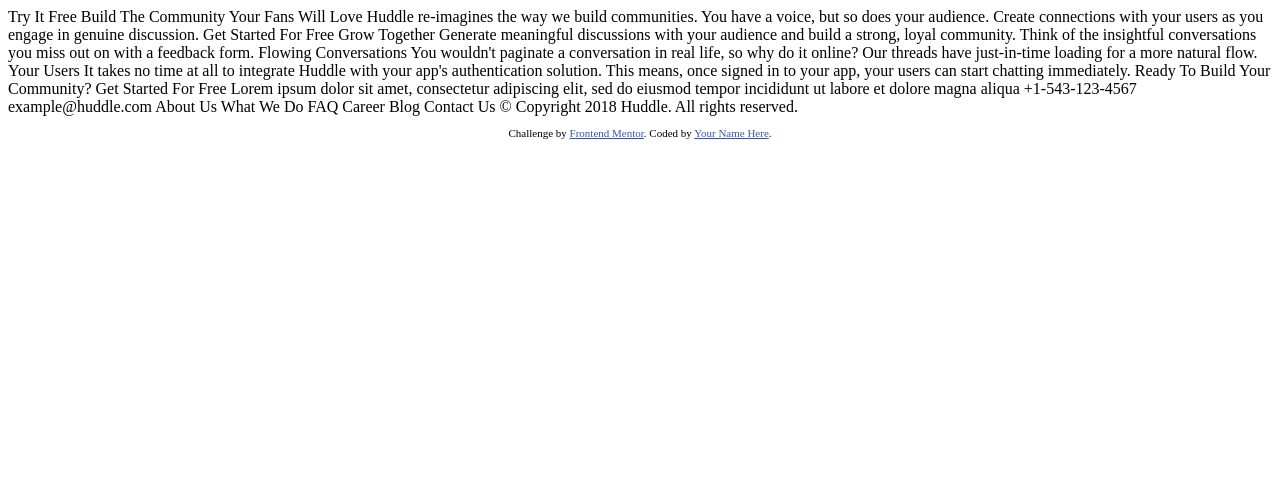
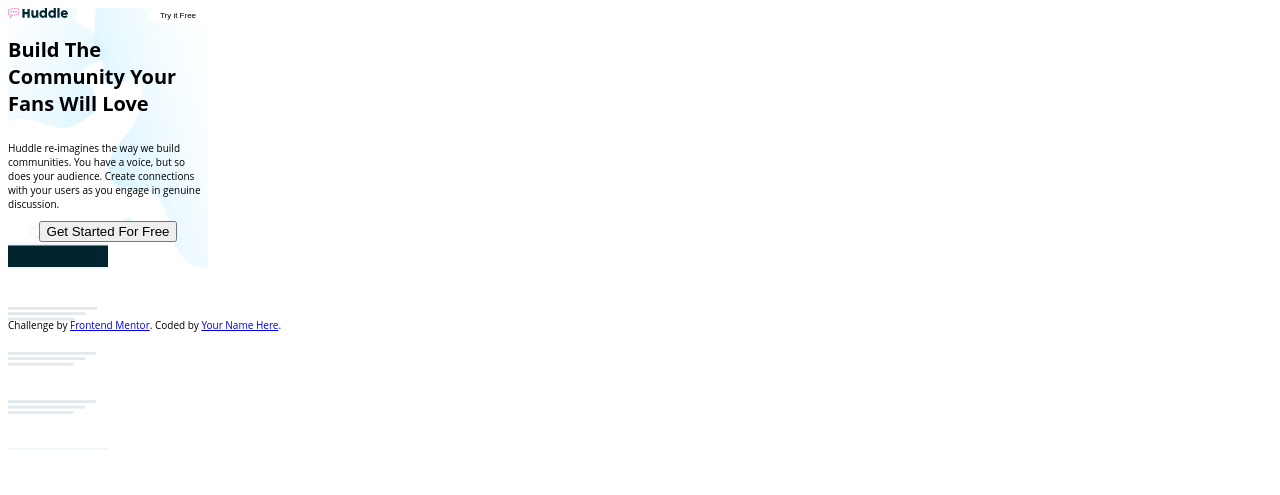
Before and after one commit to mawjaljadirjy/huddle-landing-page-with-alternating-feature-blocks-master, a website: page index.html in a window 1280 px wide. Drawn offline with Linux system fonts and the light colour scheme.

Commit message:
first commit

```diff
--- a/index.html
+++ b/index.html
@@ -5,18 +5,44 @@
   <meta name="viewport" content="width=device-width, initial-scale=1.0"> <!-- displays site properly based on user's device -->
 
   <link rel="icon" type="image/png" sizes="32x32" href="./images/favicon-32x32.png">
-
+  <link rel="stylesheet" href="./style.css">
   <title>Frontend Mentor | Huddle landing page with alternating feature blocks</title>
 
   <!-- Feel free to remove these styles or customise in your own stylesheet 👍 -->
-  <style>
+  <!-- <style>
     .attribution { font-size: 11px; text-align: center; }
     .attribution a { color: hsl(228, 45%, 44%); }
-  </style>
+  </style> -->
 </head>
 <body>
+  <div class="firstCardContainer">
+      <nav>
+        <img class="imgStyle" src="./images/logo.svg">
+        <button class="tryeFreeBtn">  Try it  Free </button>
 
-  Try It Free
+      </nav>
+
+
+    <div class="firstCard">
+      <div class="community">
+        <h1 class="h1Com">  Build The Community Your Fans Will Love
+        </h1>
+        <p class="pCom"> Huddle re-imagines the way we build communities. You have a voice, but so does your audience.
+          Create connections with your users as you engage in genuine discussion.
+        </p>
+        <button class="btnCom">  Get Started For Free
+        </button>
+      </div>
+      <div class="description">
+
+      </div  >
+
+
+
+    </div>
+  </div>
+
+  <!-- Try It Free
 
   Build The Community Your Fans Will Love
 
@@ -58,7 +84,7 @@
   Blog
   Contact Us
 
-  &copy; Copyright 2018 Huddle. All rights reserved.
+  &copy; Copyright 2018 Huddle. All rights reserved. -->
 
   <footer>
     <p class="attribution">
--- /dev/null
+++ b/package.json
@@ -0,0 +1,6 @@
+{
+  "dependencies": {
+    "live": "^0.1.25-beta.0",
+    "server": "^1.0.38"
+  }
+}
--- /dev/null
+++ b/style.css
@@ -0,0 +1,84 @@
+
+
+
+
+
+ body{
+    font-size: 10px;
+    font-family: "Open Sans", sans-serif;
+
+ }
+
+ nav{
+    display: flex;
+    flex-direction: row;
+    justify-content: space-between;
+ }
+
+
+
+ .imgStyle{
+    width: 60px;
+    height: 10px;
+
+ }
+ .tryeFreeBtn{
+
+    width: 60px;
+    height: 15px;
+    font-size: 8px;
+    display: inline-block;
+    background-color: white;
+    border-radius: 20px;
+    border: none;
+}
+
+
+ .firstCardContainer{
+    background: url('./images/bg-hero-mobile.svg') no-repeat center center;
+    background-size: cover; /* or contain, depending on your preference */
+    width: 200px; /* or set a specific width */
+    height: 300px; /* or set a specific height */
+
+ }
+
+ .firstCard{
+    display:flex;
+    flex-direction: column;
+    justify-content: center;
+
+
+ }
+ .community {
+    display:flex;
+    flex-direction: column;
+    justify-content: center;
+    align-items: center;
+ }
+ .h1Com{
+    align-self: center;
+ }
+
+ .pCom{
+    align-items: center;
+
+ }
+ .btnCom{
+    align-items: center;
+
+ }
+
+
+
+
+
+
+
+
+
+ .description{
+    background: url('./images/illustration-mockups.svg') no-repeat center center;
+    background-size: cover;
+    width: 50%; /* or set a specific width */
+    height: 250px; /* or set a specific height */
+ }
```
Also changed, not shown: 1 other file.
